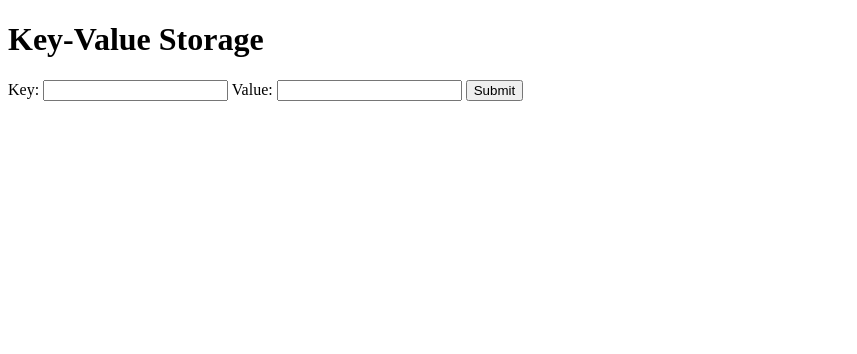
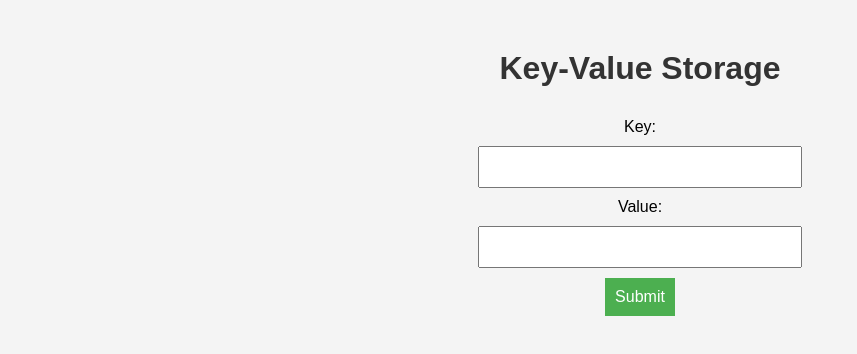
Before and after one commit to bertabujidos/kvpost, a plain HTML site: page index.html in a window 1280 px wide. Shown: the whole page, without its empty margins (0-857 px from the left). Drawn offline with Linux system fonts and the light colour scheme.

Commit message:
Update styles.css

```diff
--- a/styles.css
+++ b/styles.css
@@ -1,26 +1,45 @@
-document.getElementById('kv-form').addEventListener('submit', async (event) => {
-    event.preventDefault();
+body {
+    font-family: Arial, sans-serif;
+    background-color: #f4f4f4;
+    text-align: center;
+    margin: 50px;
+}
 
-    const formData = new FormData(event.target);
-    const key = formData.get('key');
-    const value = formData.get('value');
+h1 {
+    color: #333;
+}
 
-    try {
-        const response = await fetch('https://worker-kvpost-demo.berta.workers.dev', {
-            method: 'POST',
-            headers: {
-                'Content-Type': 'application/json',
-            },
-            body: JSON.stringify({ key, value }),
-        });
+#kv-form {
+    display: flex;
+    flex-direction: column;
+    align-items: center;
+    margin-top: 20px;
+}
 
-        if (!response.ok) {
-            throw new Error('Failed to store data');
-        }
+label {
+    margin: 10px 0;
+}
 
-        const result = await response.text();
-        document.getElementById('result').innerText = `Data stored successfully: ${result}`;
-    } catch (error) {
-        document.getElementById('result').innerText = `Error: ${error.message}`;
-    }
-});
+input[type="text"] {
+    padding: 10px;
+    font-size: 16px;
+    width: 300px;
+}
+
+button[type="submit"] {
+    padding: 10px;
+    font-size: 16px;
+    background-color: #4caf50;
+    color: white;
+    border: none;
+    cursor: pointer;
+    margin-top: 10px;
+}
+
+button[type="submit"]:hover {
+    background-color: #45a049;
+}
+
+#result {
+    margin-top: 20px;
+}
```
